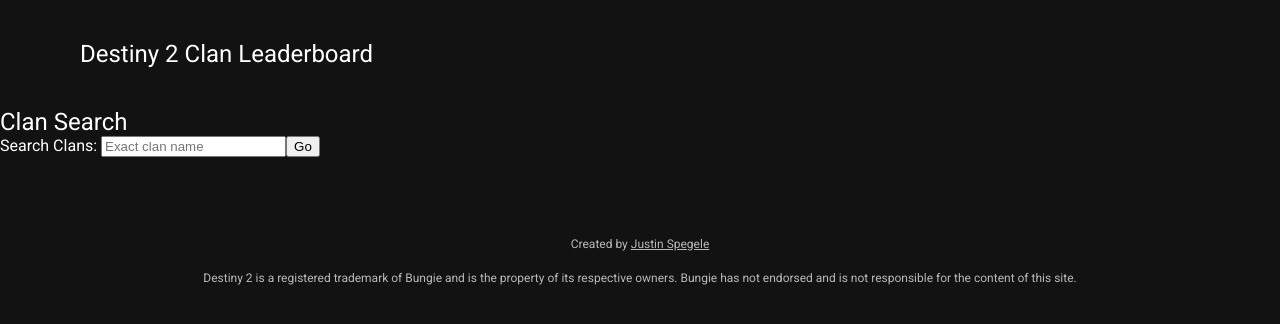
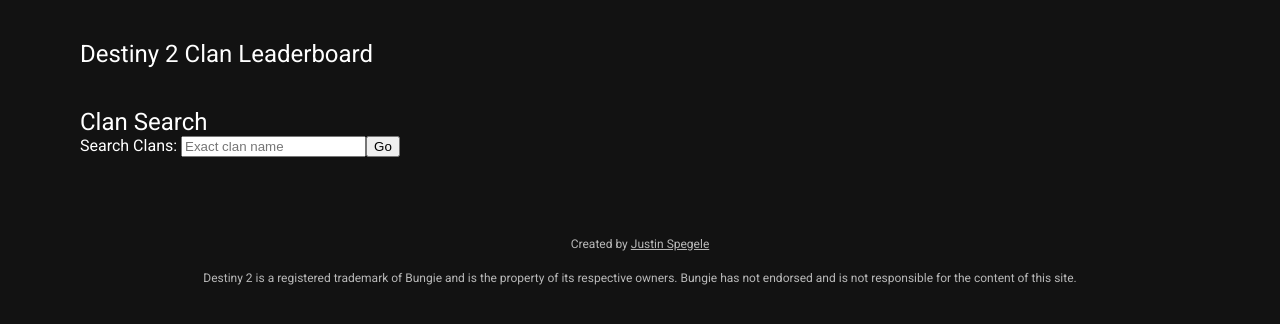
Before and after one commit to jspegele/destiny2-clan-leaderboard, a React (Create React App) app: page / in a window 1280 px wide. Shown: the top 324 px of the page. Built offline with nearby package versions, Linux system fonts and the light colour scheme.

Commit message:
Added Container to search page

```diff
--- a/src/pages/SearchPage.js
+++ b/src/pages/SearchPage.js
@@ -1,28 +1,14 @@
 import React from 'react'
+
+import Container from '../components/Container'
 import ClanSearch from '../components/ClanSearch'
 
 const SearchPage = () => {
-  // test fetch
-  // fetch("https://www.bungie.net/Platform/User/Search/Prefix/TheMachoMan/0/", {
-  //     headers: {
-  //       'X-API-Key': process.env.REACT_APP_BUNGIE_API_KEY
-  //     }
-  //   })
-  //   .then(res => res.json())
-  //   .then(
-  //     (result) => {
-  //       console.log('test fetch', result)
-  //     },
-  //     (error) => {
-  //       console.log('test fetch error', error)
-  //     }
-  //   )
-
   return (
-    <div>
+    <Container>
       <h2>Clan Search</h2>
       <ClanSearch />
-    </div>
+    </Container>
   )
 }
 
```
